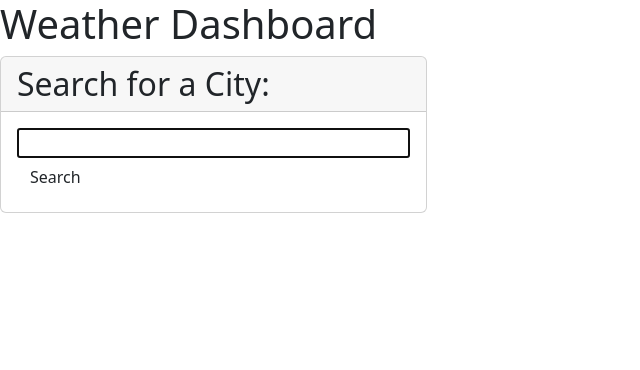
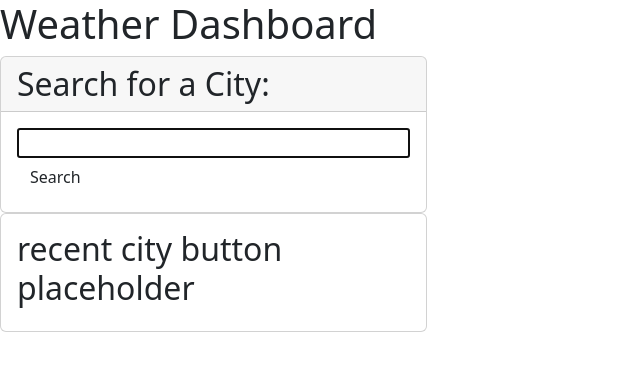
Before and after one commit to DanielCConlon/weather-dashboard, a plain HTML site: page index.html in a window 1280 px wide. Shown: the whole page, without its empty margins (0-640 px from the left). Drawn offline with nearby package versions, Linux system fonts and the light colour scheme.

Commit message:
added div for recent city searches

```diff
--- a/index.html
+++ b/index.html
@@ -23,7 +23,17 @@
                     <button type="submit" class="btn">Search</button>
                 </form>
             </div>
+
+            <!-- recent city searches buttons -->
+            <div class="card">
+                <div id="city-buttons" class="card-body">
+                    <h2>recent city button placeholder</h2>
+                    <!-- add buttons for a recent city dynamically -->
+                </div>
+            </div>
         </div>
+
+
 
 
     </main>
```
